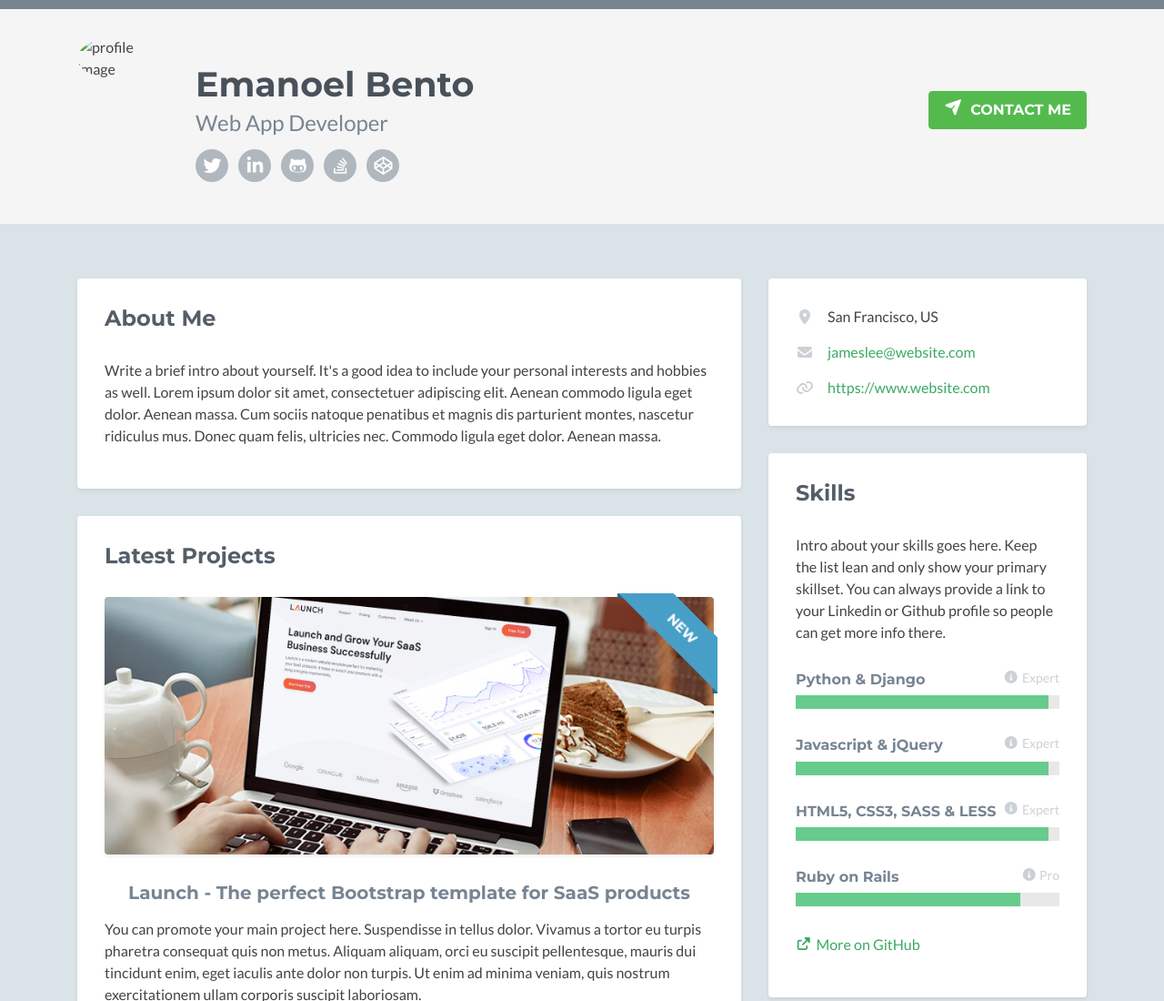
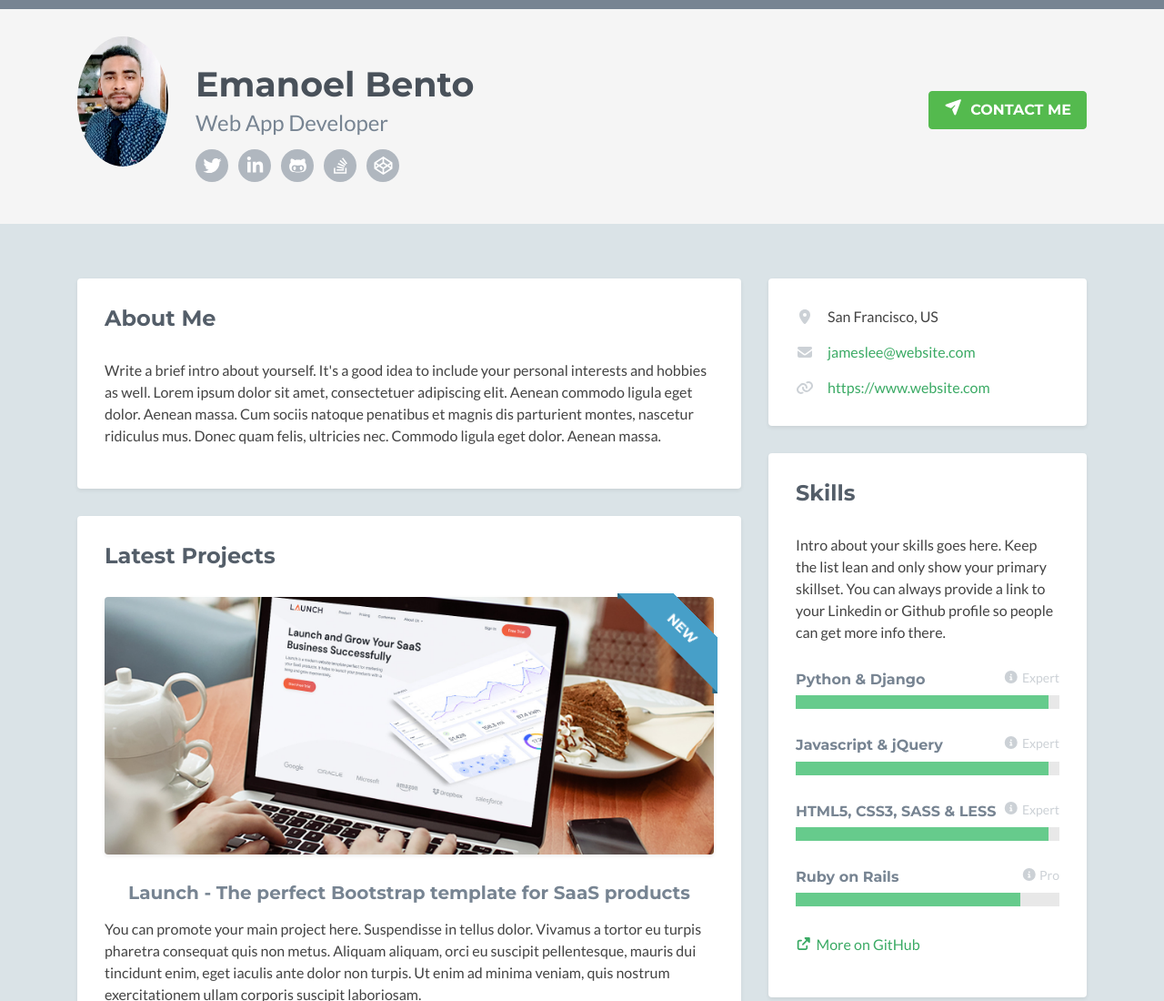
Before and after one commit to emanoelbento/meu-portfolio, a plain HTML site: page index.html in a window 1280 px wide. Shown: the top 1100 px of the page at 91% size. Drawn offline with nearby package versions, Linux system fonts and the light colour scheme; no server answers; some icons are missing.

Commit message:
Update index.html

```diff
--- a/index.html
+++ b/index.html
@@ -34,7 +34,7 @@
     <!-- ******HEADER****** -->
     <header class="header">
         <div class="container clearfix">
-            <img class="profile-image img-fluid float-left rounded-circle" src="assets/images/profile.jpeg"  width="100px" alt="profile image" />
+            <img class="profile-image img-fluid float-left rounded-circle" src="assets/images/profile.jpg"  width="100px" alt="profile image" />
             <div class="profile-content float-left">
                 <h1 class="name">Emanoel Bento</h1>
                 <h2 class="desc">Web App Developer</h2>
```
